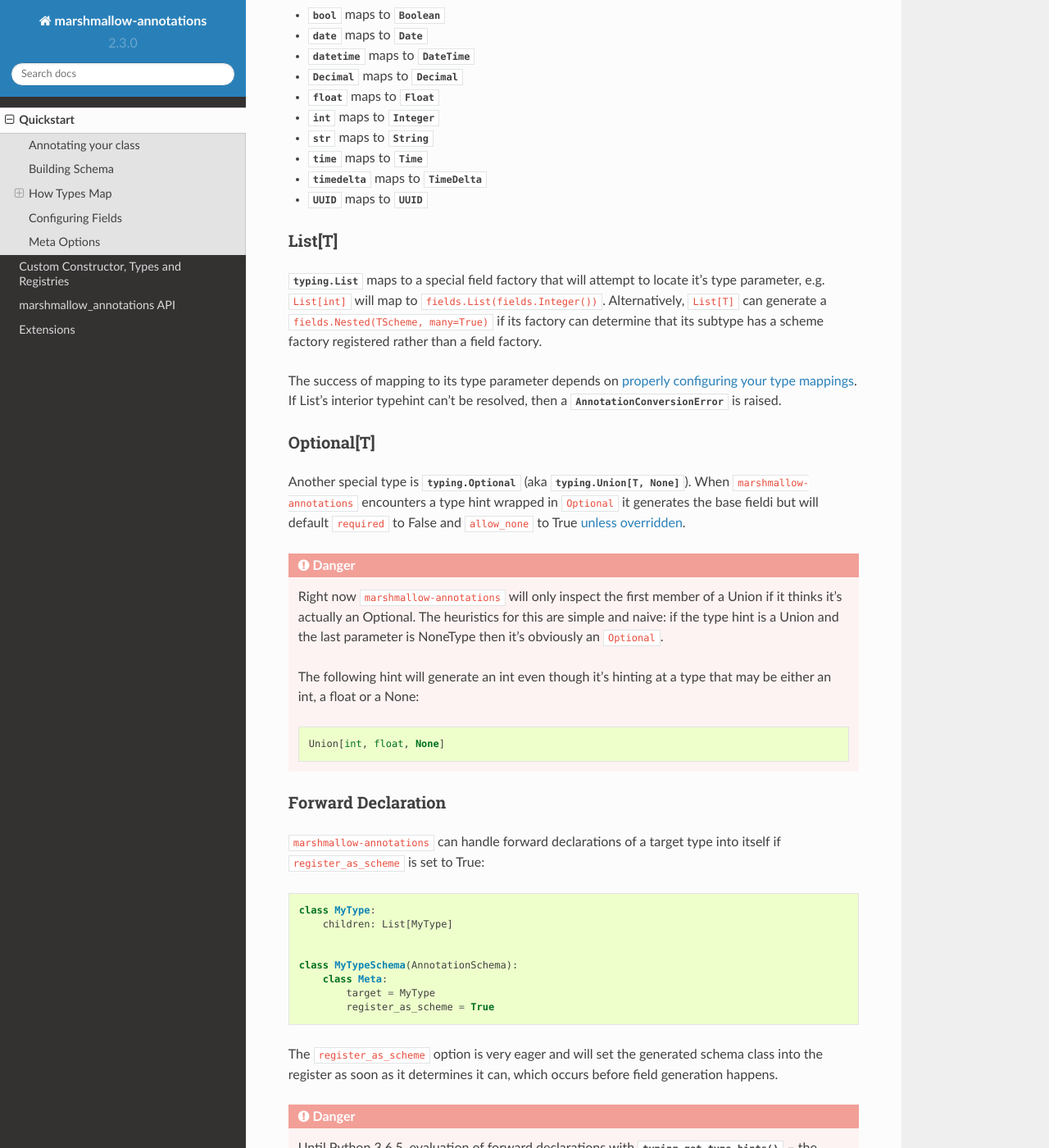
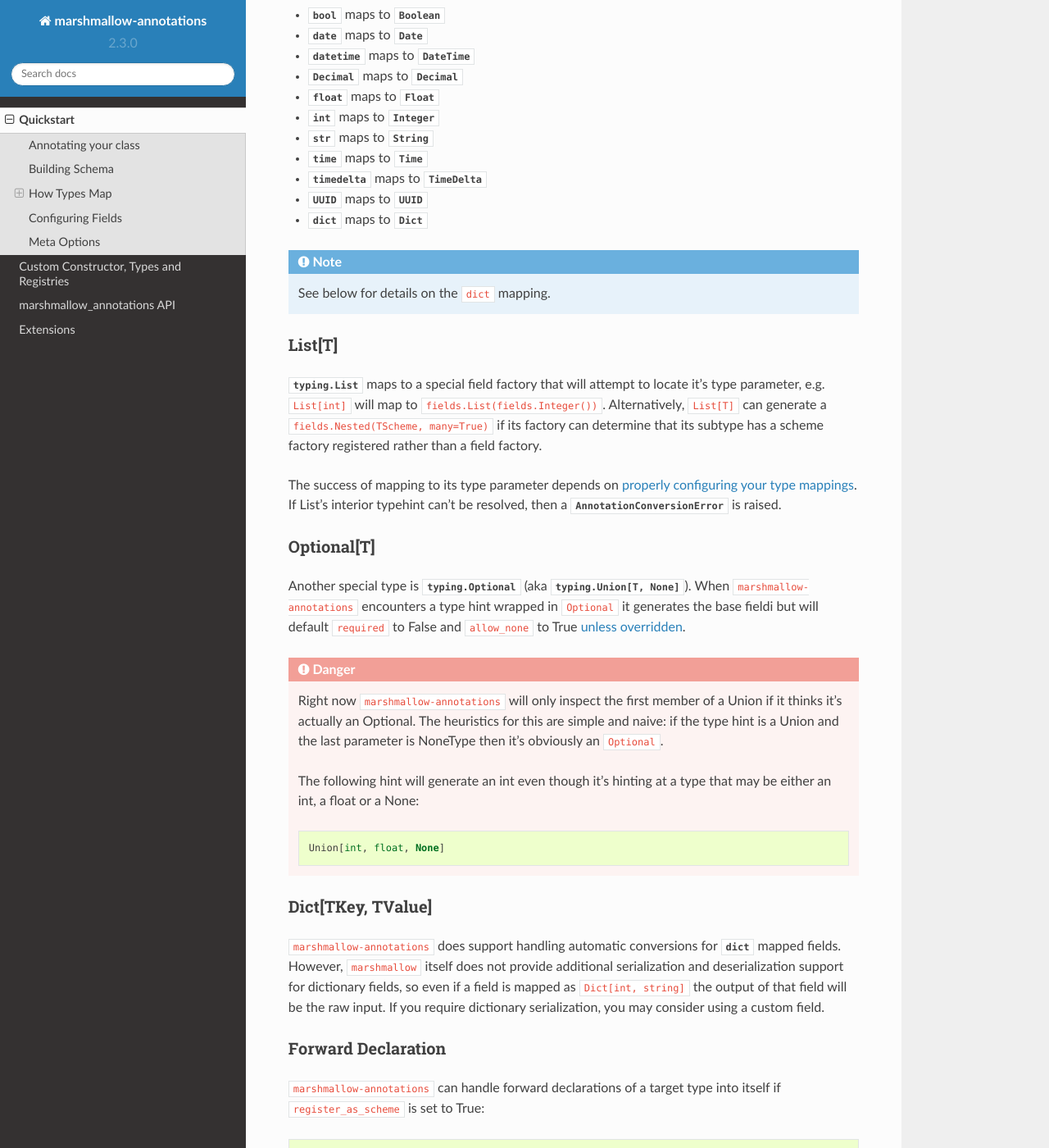
Before and after one commit to justanr/marshmallow-annotations, a Sphinx documentation site: the page built from docs/quickstart.rst, in a window 1280 px wide and 1400 px high, scrolled down 2509 px. Shown: the whole window at 82% size. Built offline with Sphinx 7.4.7 and the Read the Docs theme 2.0.0, drawn with Linux system fonts in a browser that asks for light colours.

Commit message:
Add default Dict hint converter (#21)
Closes #20

```diff
--- a/docs/quickstart.rst
+++ b/docs/quickstart.rst
@@ -149,6 +149,12 @@
 - :class:`~datetime.time` maps to :class:`~marshmallow.fields.Time`
 - :class:`~datetime.timedelta` maps to :class:`~marshmallow.fields.TimeDelta`
 - :class:`~uuid.UUID` maps to :class:`~marshmallow.fields.UUID`
+- :class:`dict` maps to :class:`~marshmallow.fields.Dict`
+
+
+.. note::
+
+    See below for details on the ``dict`` mapping.
 
 
 List[T]
@@ -186,6 +192,17 @@
     that may be either an int, a float or a None::
 
         Union[int, float, None]
+
+
+Dict[TKey, TValue]
+==================
+
+``marshmallow-annotations`` does support handling automatic conversions for
+:class:`dict` mapped fields. However, ``marshmallow`` itself does not provide
+additional serialization and deserialization support for dictionary fields, so
+even if a field is mapped as ``Dict[int, string]`` the output of that field
+will be the raw input. If you require dictionary serialization, you may
+consider using a custom field.
 
 
 Forward Declaration
```
Also changed, not shown: 2 other files.
